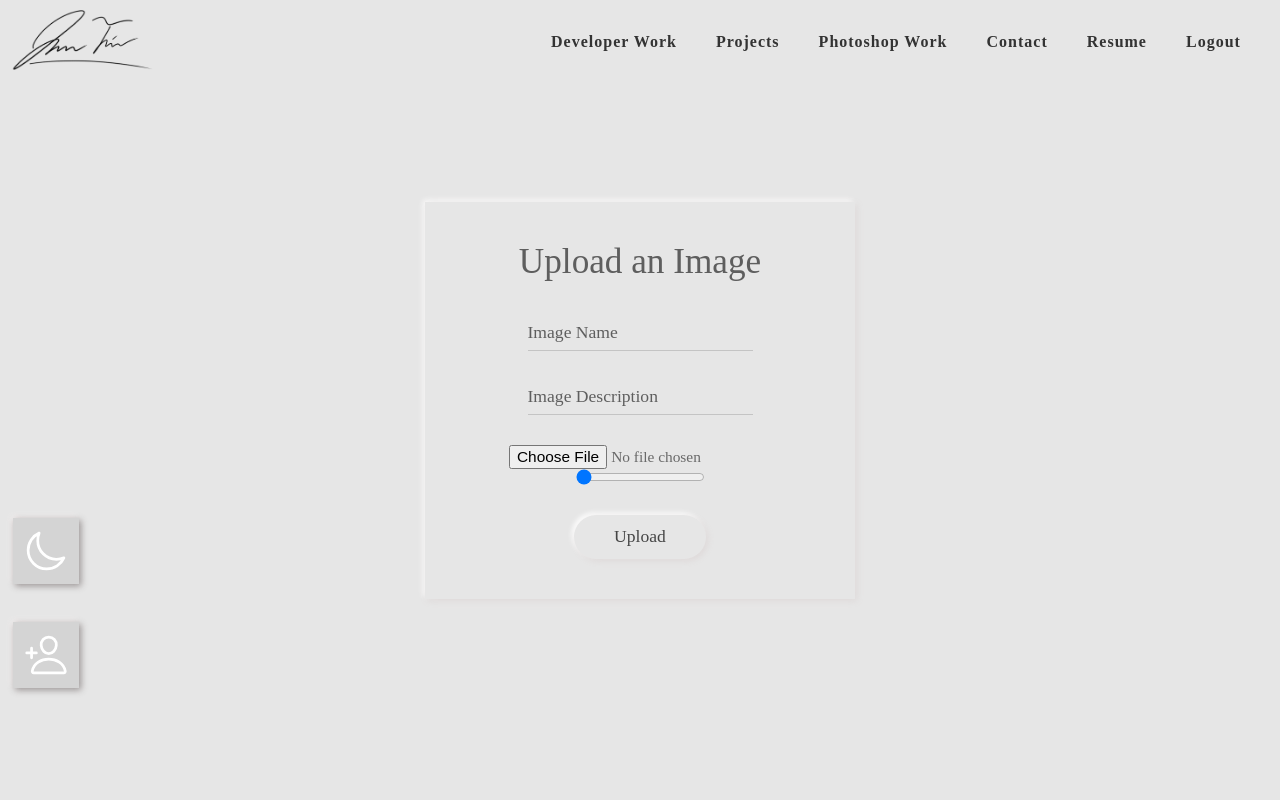
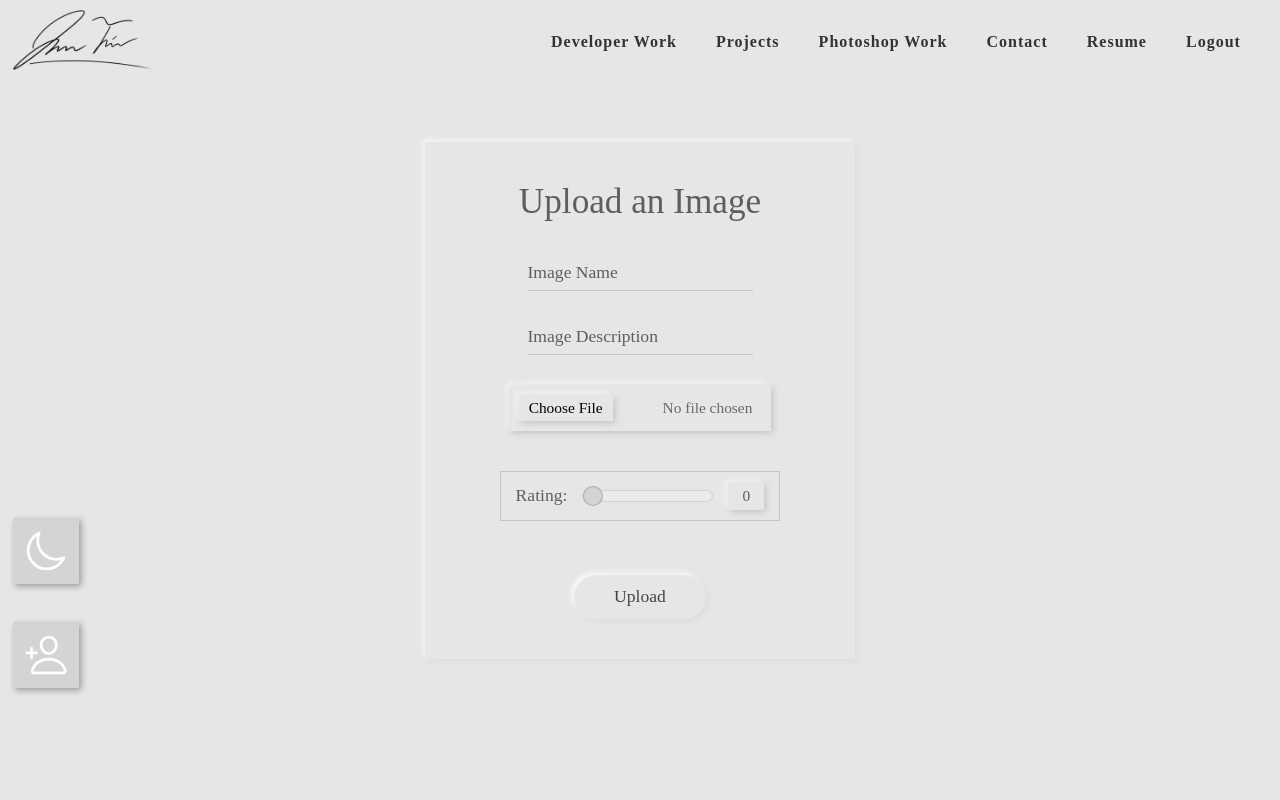
Before and after one commit to Chili718/mySite2.0, a PHP site: page /uploadPic.php in a window 1280 px wide. Run offline with PHP 8.4, Linux system fonts and the light colour scheme; the visitor is signed in with stand-in values (Sample User, id 1); some libraries are stand-ins or nearby versions.

Commit message:
Smaller changes and finished upload functionality and css
Next up is adding user functionality redux and css

```diff
--- a/css/input.css
+++ b/css/input.css
@@ -60,7 +60,7 @@ Neumorphic Button
 }
 
 /**************************************************************************
-General Form CSS
+General Form and Input CSS
 **************************************************************************/
 
 .centerForm{
@@ -87,7 +87,7 @@ General Form CSS
 
 }
 
-.frm label, .frm input{
+.frm label, .frm input, input[type=file]::file-selector-button, span{
 
   font-family: cardea, serif;
   font-weight: 400;
@@ -95,7 +95,7 @@ General Form CSS
 
 }
 
-.frm label{
+.frm label, span{
 
   color: #5e5e5e;
   font-size: 0.8rem;
@@ -211,6 +211,103 @@ select:-webkit-autofill:focus {
   font-size: 0.85rem;
 }
 
+.frm input[type="file"]{
+
+  width: 90%;
+  padding: 5px;
+  box-shadow: 0.1rem 0.1rem 0.3rem #c9c1c1, -0.1rem -0.1rem 0.25rem #ffffff;
+  margin-bottom: 5vh;
+
+}
+
+input[type=file]::file-selector-button{
+
+  margin: 5px 50px 5px 5px;
+  padding: 4px 10px;
+  box-shadow: 0.1rem 0.1rem 0.3rem #c9c1c1, -0.1rem -0.1rem 0.25rem #ffffff;
+  border: none;
+  background-color: #e6e6e6;
+  cursor: pointer;
+
+}
+
+.rangeContainer{
+
+  display: flex;
+  justify-content: center;
+  align-items: center;
+  border: solid 1px rgba(0, 0, 0, 0.15);
+  padding: 10px 15px;
+  margin-bottom: 3vh;
+
+}
+
+.rangeContainer *:not(:last-child){
+
+  margin-right: 15px;
+
+}
+
+#rangeValue{
+
+  box-shadow: 0.1rem 0.1rem 0.3rem #c9c1c1, -0.1rem -0.1rem 0.25rem #ffffff;
+  padding: 5px 8px;
+  display: flex;
+  align-items: center;
+  justify-content: center;
+  font-size: 0.7rem;
+  width: 20px;
+
+}
+
+#rating{
+
+  -webkit-appearance: none;
+  background-color: #ebebeb;
+  outline: none;
+  border-radius: 1rem;
+  border: solid 1px rgba(0, 0, 0, 0.1);
+  cursor: pointer;
+  transition: 0.3s ease;
+  height: 10px;
+
+}
+
+#rating::-webkit-slider-thumb{
+
+  -webkit-appearance: none;
+  width: 20px;
+  height: 20px;
+  background-color: #d4d4d4;
+  border-radius: 1rem;
+  cursor: pointer;
+  border: solid 1px rgba(0, 0, 0, 0.2);
+  transition: 0.3s ease;
+
+}
+
+#rating::-webkit-slider-thumb:hover{
+
+  background-color: #c2c2c2;
+
+}
+
+#rating:hover, #rating:focus{
+
+  box-shadow: 0.1rem 0.1rem 0.3rem #c9c1c1, -0.1rem -0.1rem 0.25rem #ffffff;
+
+}
+
+@media screen and (max-height: 700px){
+
+  .frm{
+
+    margin-top: 60px;
+
+  }
+
+}
+
 @media (hover:hover) and (pointer: fine){
 
   .frmBtn:hover, .frmBtn:focus{
--- a/css/nav.css
+++ b/css/nav.css
@@ -325,7 +325,7 @@ Add Image and Add User Button
 
     visibility: hidden;
     position: fixed;
-    background: rgba(230, 230, 230, 0.9);
+    background: rgba(230, 230, 230, 1);
     height: 105vh;
     width: 101%;
     transform: translate(-0.8%, -60%);
@@ -334,11 +334,14 @@ Add Image and Add User Button
     flex-direction: column;
     transition: 0.5s ease-in-out;
     min-width: 0px;
+
   }
 
   .nav-links a{
 
     font-size: 25px;
+    border: solid 1px rgba(0, 0, 0, 0.15);
+    padding: 10px 15px;
 
   }
 
--- a/js/linlout.js
+++ b/js/linlout.js
@@ -1,6 +1,25 @@
 var tmeOut;
 
 function login(){
+
+  removeMsgs();
+
+  var usr_nme = document.getElementById('userNME').value;
+  var usr_pswd = document.getElementById('pswrd').value;
+
+  //console.log(image);
+
+  if(usr_nme == '' || usr_pswd == '')
+  {
+    document.getElementById('errorTxt').innerHTML = 'Please complete all fields!';
+
+    setTimeout(function(){
+      document.getElementById('errorTxt').innerHTML = '';
+    }, 6000);
+
+    return false;
+
+  }
 
   var xhr = new XMLHttpRequest();
 
@@ -134,3 +153,10 @@ function logoutMaybe(){
   }
 }
 */
+
+function removeMsgs(){
+
+  document.getElementById('errorTxt').innerHTML = '';
+  document.getElementById('successTxt').innerHTML = '';
+
+}
--- a/js/mySite.js
+++ b/js/mySite.js
@@ -74,7 +74,7 @@ function toggleMenu(){
     if(link.style.animation){
       link.style.animation = '';
     }else{
-      link.style.animation = `linksFadeIn 0.5S ease-in-out forwards ${index / 5}s`;
+      link.style.animation = `linksFadeIn 0.4S ease-in-out forwards ${index / 5}s`;
     }
 
   });
--- a/js/uploadMin.js
+++ b/js/uploadMin.js
@@ -124,6 +124,8 @@ function uploadAndResizeImage() {
 
 function checkUpload(){
 
+  removeMsgs();
+
   var image = document.getElementById('image').value;
   var image_name = document.getElementById('imageNme').value;
   var image_des = document.getElementById('imageDes').value;
--- a/login.php
+++ b/login.php
@@ -101,17 +101,17 @@ if(isset($_SESSION['verified']))
       Handle the form submission vis JS when hitting enter "submitting the form"
       another way than clicking the button
       -->
-      <form class="frm" onsubmit="login(); return false">
+      <form class="frm">
 
         <h1>Account Login</h1>
 
         <div class="allInp">
           <div class="inp">
-            <input type="text" name="userNME" required/>
+            <input type="text" name="userNME" id="userNME" required/>
             <label>Username</label>
           </div>
           <div class="inp">
-            <input type="password" name="pswrd" required/>
+            <input type="password" name="pswrd" id="pswrd" required/>
             <label>Password</label>
           </div>
         </div>
--- a/uploadPic.php
+++ b/uploadPic.php
@@ -104,7 +104,7 @@ if(!isset($_SESSION['verified']) || $_SESSION['verified'] !== true)
       Handle the form submission vis JS when hitting enter "submitting the form"
       another way than clicking the button
       -->
-      <form class="frm" onsubmit="checkUpload();" method="POST" enctype="multipart/form-data">
+      <form class="frm" id="frm">
 
         <h1>Upload an Image</h1>
 
@@ -118,7 +118,11 @@ if(!isset($_SESSION['verified']) || $_SESSION['verified'] !== true)
             <label>Image Description</label>
           </div>
           <input type="file" name="image" id="image" value=""/>
-          <input type="range" name="rating" id="rating" min="0" max="100" value="0">
+          <div class="rangeContainer">
+            <label>Rating: </label>
+            <input type="range" name="rating" id="rating" min="0" max="100" value="0" onchange="updateValue(this.value)" onmousemove="updateValue(this.value)" ontouchmove="updateValue(this.value)">
+            <span id="rangeValue">0</span>
+          </div>
         </div>
 
         <h3 id="errorTxt"></h3>
@@ -140,7 +144,17 @@ if(!isset($_SESSION['verified']) || $_SESSION['verified'] !== true)
   </body>
 
 </html>
-<script>
+<script type="text/javascript">
+
+  $("#frm").submit(function(e) {
+      e.preventDefault();
+  });
+
+  function updateValue(value){
+
+    document.getElementById("rangeValue").innerHTML = value;
+
+  }
 
   //nifty js to remove confirm form resubmission
   if ( window.history.replaceState ) {
```
Also changed, not shown: php/login.php (+3 -6 lines).
